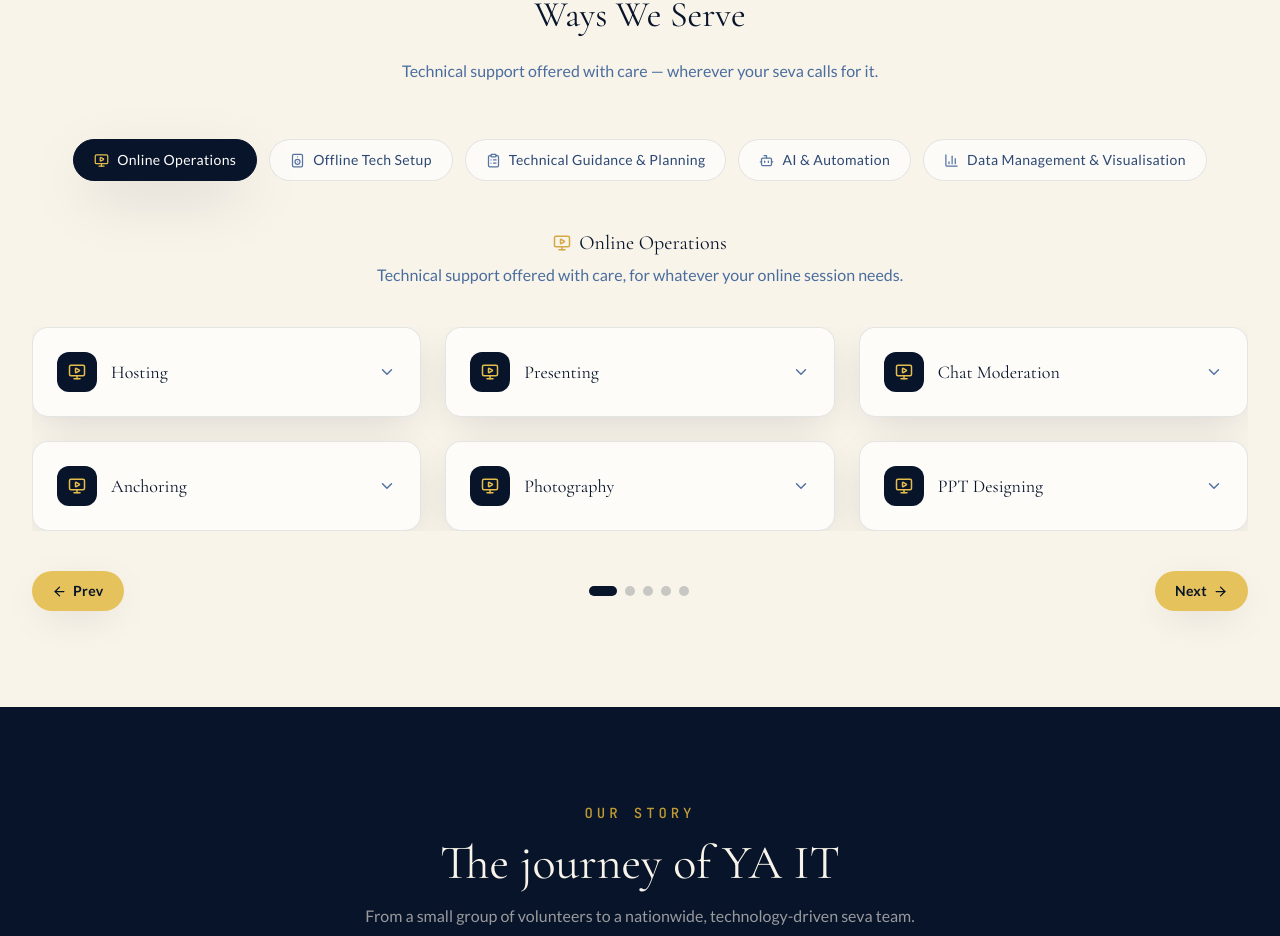
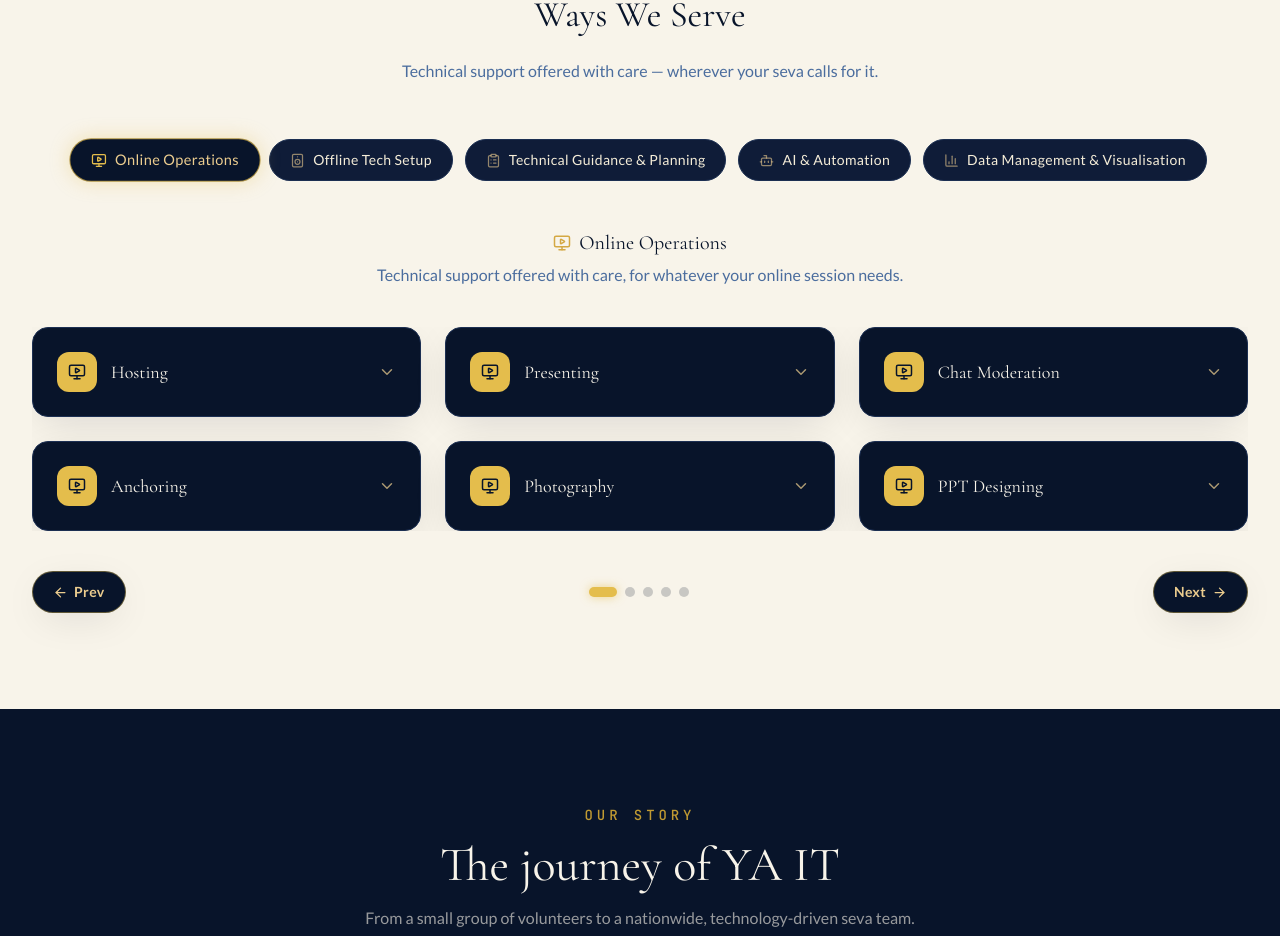
Before and after one commit to shivanigulati/YAIT, a React (Vite) app: page / in a window 1280 px wide. Shown: the part 4020-4956 px from the top of the page. Built offline with nearby package versions, Linux system fonts and the light colour scheme.

Commit message:
Ways We Serve: navy button base with gold/white accents, cards to navy with white/gold text, grow+glow click feedback

```diff
--- a/src/components/ServiceCard.tsx
+++ b/src/components/ServiceCard.tsx
@@ -14,21 +14,21 @@ export default function ServiceCard({
   const [expanded, setExpanded] = useState(false);
 
   return (
-    <div className="rounded-2xl bg-white/70 border border-navy-900/10 shadow-soft overflow-hidden transition-all duration-300 hover:shadow-card hover:-translate-y-1">
+    <div className="rounded-2xl bg-navy-900 border border-navy-700 shadow-soft overflow-hidden transition-all duration-300 hover:shadow-[0_0_24px_rgba(228,189,76,0.18)] hover:-translate-y-1">
       <button
         onClick={() => setExpanded((e) => !e)}
-        className="w-full text-left p-6 flex items-center justify-between gap-4"
+        className="btn-press w-full text-left p-6 flex items-center justify-between gap-4"
         aria-expanded={expanded}
       >
         <div className="flex items-center gap-3.5 min-w-0">
-          <div className="h-10 w-10 shrink-0 rounded-xl bg-navy-900 flex items-center justify-center text-gold-400">
+          <div className="h-10 w-10 shrink-0 rounded-xl bg-gold-400 flex items-center justify-center text-navy-900">
             <Icon size={18} />
           </div>
-          <h3 className="font-serif text-lg text-navy-900 truncate">{sub.name}</h3>
+          <h3 className="font-serif text-lg text-cream-100 truncate">{sub.name}</h3>
         </div>
         <ChevronDown
           size={18}
-          className={`text-navy-400 shrink-0 transition-transform duration-300 ${
+          className={`text-gold-300/70 shrink-0 transition-transform duration-300 ${
             expanded ? "rotate-180" : ""
           }`}
         />
@@ -43,8 +43,8 @@ export default function ServiceCard({
             transition={{ duration: 0.3, ease: "easeInOut" }}
             className="overflow-hidden"
           >
-            <div className="px-6 pb-6 pt-1 border-t border-navy-900/10">
-              <p className="text-sm text-navy-500 leading-relaxed">{sub.description}</p>
+            <div className="px-6 pb-6 pt-1 border-t border-cream-100/10">
+              <p className="text-sm text-cream-100/70 leading-relaxed">{sub.description}</p>
             </div>
           </motion.div>
         )}
--- a/src/components/home/AreasWeSupport.tsx
+++ b/src/components/home/AreasWeSupport.tsx
@@ -65,14 +65,14 @@ export default function AreasWeSupport() {
               <button
                 key={category.id}
                 onClick={() => selectTab(i)}
-                className={`inline-flex items-center gap-2 rounded-full px-4 sm:px-5 py-2.5 text-xs sm:text-sm font-medium tracking-wide transition-all duration-300 border ${
+                className={`btn-press inline-flex items-center gap-2 rounded-full px-4 sm:px-5 py-2.5 text-xs sm:text-sm font-medium tracking-wide transition-all duration-300 border ${
                   isActive
-                    ? "bg-navy-900 text-cream-50 border-navy-900 shadow-card"
-                    : "bg-white/60 text-navy-600 border-navy-900/10 hover:border-navy-900/25 hover:text-navy-900"
+                    ? "bg-navy-900 text-gold-300 border-gold-400/70 shadow-[0_0_18px_rgba(228,189,76,0.35)] scale-[1.04]"
+                    : "bg-navy-800 text-cream-200 border-navy-700 hover:bg-navy-700 hover:text-gold-200 hover:border-navy-600"
                 }`}
                 aria-pressed={isActive}
               >
-                <Icon size={15} className={isActive ? "text-gold-400" : "text-navy-400"} />
+                <Icon size={15} className={isActive ? "text-gold-400" : "text-gold-300/60"} />
                 {category.title}
               </button>
             );
@@ -124,7 +124,7 @@ export default function AreasWeSupport() {
         <div className="mt-8 sm:mt-10 flex items-center justify-between gap-4">
           <button
             onClick={goPrev}
-            className="inline-flex items-center gap-1.5 rounded-full bg-gold-400/90 hover:bg-gold-400 text-navy-900 px-4 sm:px-5 py-2 sm:py-2.5 text-xs sm:text-sm font-semibold tracking-wide transition-colors duration-300 shadow-soft"
+            className="btn-press inline-flex items-center gap-1.5 rounded-full bg-navy-900 hover:bg-navy-800 border border-gold-400/40 text-gold-300 hover:text-gold-200 px-4 sm:px-5 py-2 sm:py-2.5 text-xs sm:text-sm font-semibold tracking-wide transition-colors duration-300 shadow-soft"
             aria-label="Previous category"
           >
             <ArrowLeft size={15} />
@@ -140,9 +140,9 @@ export default function AreasWeSupport() {
                   onClick={() => selectTab(i)}
                   aria-label={`Go to ${category.title}`}
                   aria-current={isActive}
-                  className={`rounded-full transition-all duration-300 ${
+                  className={`btn-press rounded-full transition-all duration-300 ${
                     isActive
-                      ? "w-7 h-2.5 bg-navy-900"
+                      ? "w-7 h-2.5 bg-gold-400 shadow-[0_0_10px_rgba(228,189,76,0.6)]"
                       : "w-2.5 h-2.5 bg-navy-900/20 hover:bg-navy-900/40"
                   }`}
                 />
@@ -152,7 +152,7 @@ export default function AreasWeSupport() {
 
           <button
             onClick={goNext}
-            className="inline-flex items-center gap-1.5 rounded-full bg-gold-400/90 hover:bg-gold-400 text-navy-900 px-4 sm:px-5 py-2 sm:py-2.5 text-xs sm:text-sm font-semibold tracking-wide transition-colors duration-300 shadow-soft"
+            className="btn-press inline-flex items-center gap-1.5 rounded-full bg-navy-900 hover:bg-navy-800 border border-gold-400/40 text-gold-300 hover:text-gold-200 px-4 sm:px-5 py-2 sm:py-2.5 text-xs sm:text-sm font-semibold tracking-wide transition-colors duration-300 shadow-soft"
             aria-label="Next category"
           >
             Next
--- a/src/index.css
+++ b/src/index.css
@@ -142,6 +142,20 @@ body {
   mix-blend-mode: overlay;
 }
 
+/* Buttons that "grow and glow" on click — used across the Ways We Serve
+   section. Press (touch/mouse-down) triggers a spring-like scale-up plus a
+   soft gold glow; release eases back. Disabled entirely for
+   prefers-reduced-motion below. */
+.btn-press {
+  transition: transform 0.28s cubic-bezier(0.34, 1.56, 0.64, 1), box-shadow 0.28s ease;
+}
+.btn-press:active {
+  transform: scale(1.08);
+  box-shadow:
+    0 0 0 4px rgba(228, 189, 76, 0.3),
+    0 10px 28px -6px rgba(228, 189, 76, 0.5);
+}
+
 .shimmer-gold {
   background-image: linear-gradient(
     110deg,
@@ -164,4 +178,11 @@ body {
   .animate-line-travel {
     animation: none !important;
   }
+  .btn-press {
+    transition: none;
+  }
+  .btn-press:active {
+    transform: none;
+    box-shadow: none;
+  }
 }
```
